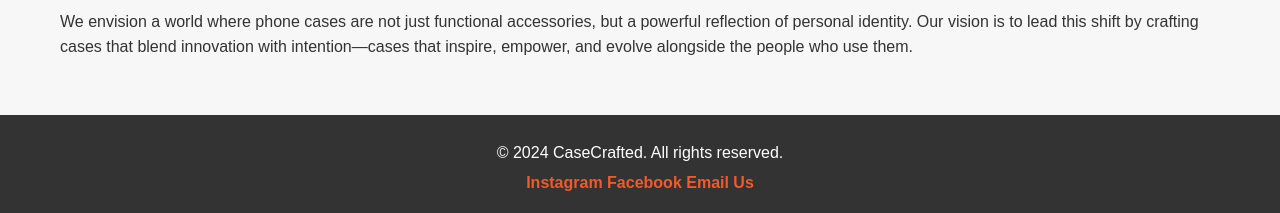
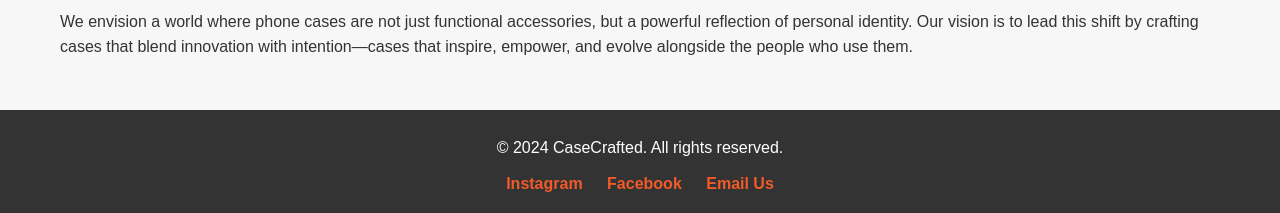
Before and after one commit to casecrafted/CaseCrafted, a Jekyll site: the page built from index.html, in a window 1280 px wide and 1333 px high. Shown: the part 1117-1330 px from the top of the window. Built offline with Jekyll 4.4.1, drawn with Linux system fonts in a browser that asks for light colours.

Commit message:
Update styles.css

```diff
--- a/assets/css/styles.css
+++ b/assets/css/styles.css
@@ -230,6 +230,36 @@ button:hover, .btn:hover {
 }
 
 /* Footer Styling */
+/* Footer Styling */
+footer {
+    text-align: center;
+    padding: 20px;
+    background-color: #333;
+    color: #fff;
+    position: relative;
+    bottom: 0;
+    width: 100%;
+}
+
+footer p {
+    margin: 5px 0;
+}
+
+.social-links {
+    margin-top: 10px;
+}
+
+.social-links a {
+    color: #f15a29;
+    text-decoration: none;
+    margin: 0 10px;
+    font-weight: bold;
+}
+
+.social-links a:hover {
+    text-decoration: underline;
+}
+
 footer {
     text-align: center;
     padding: 20px;
```
